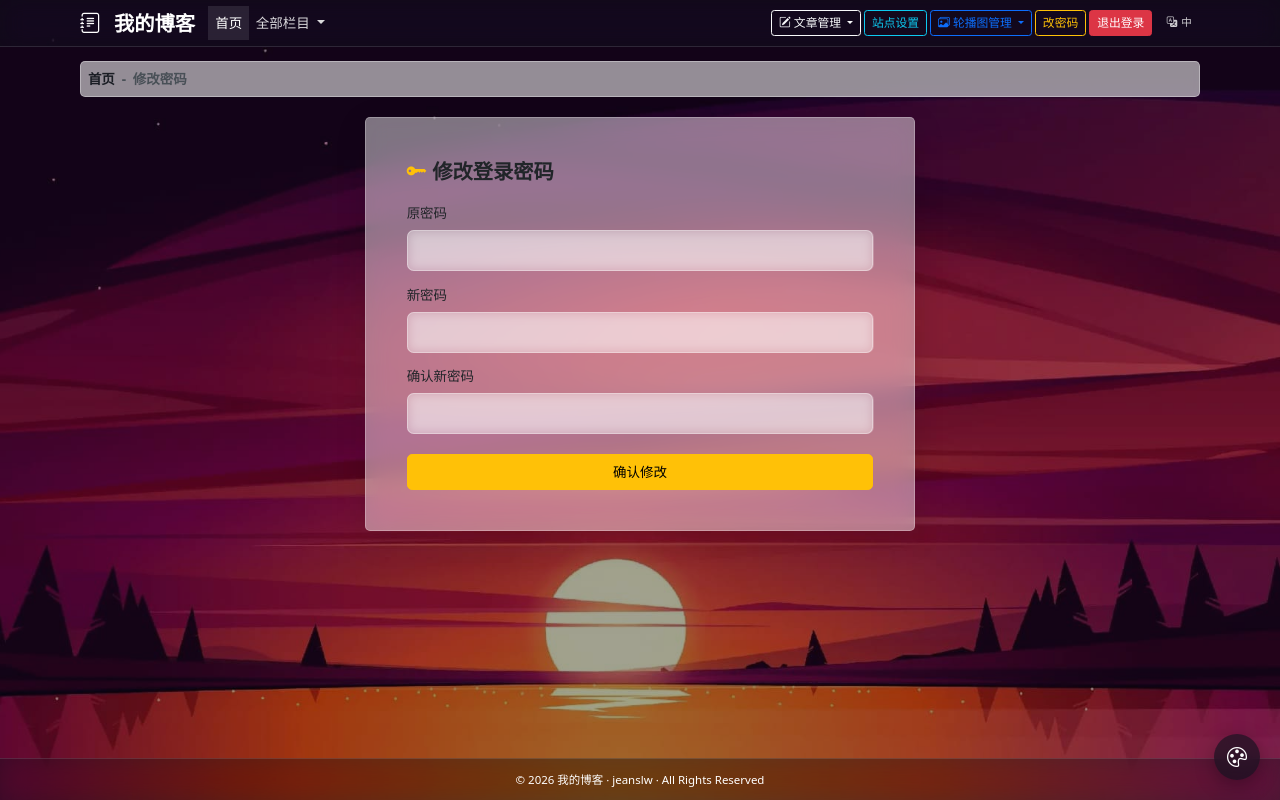
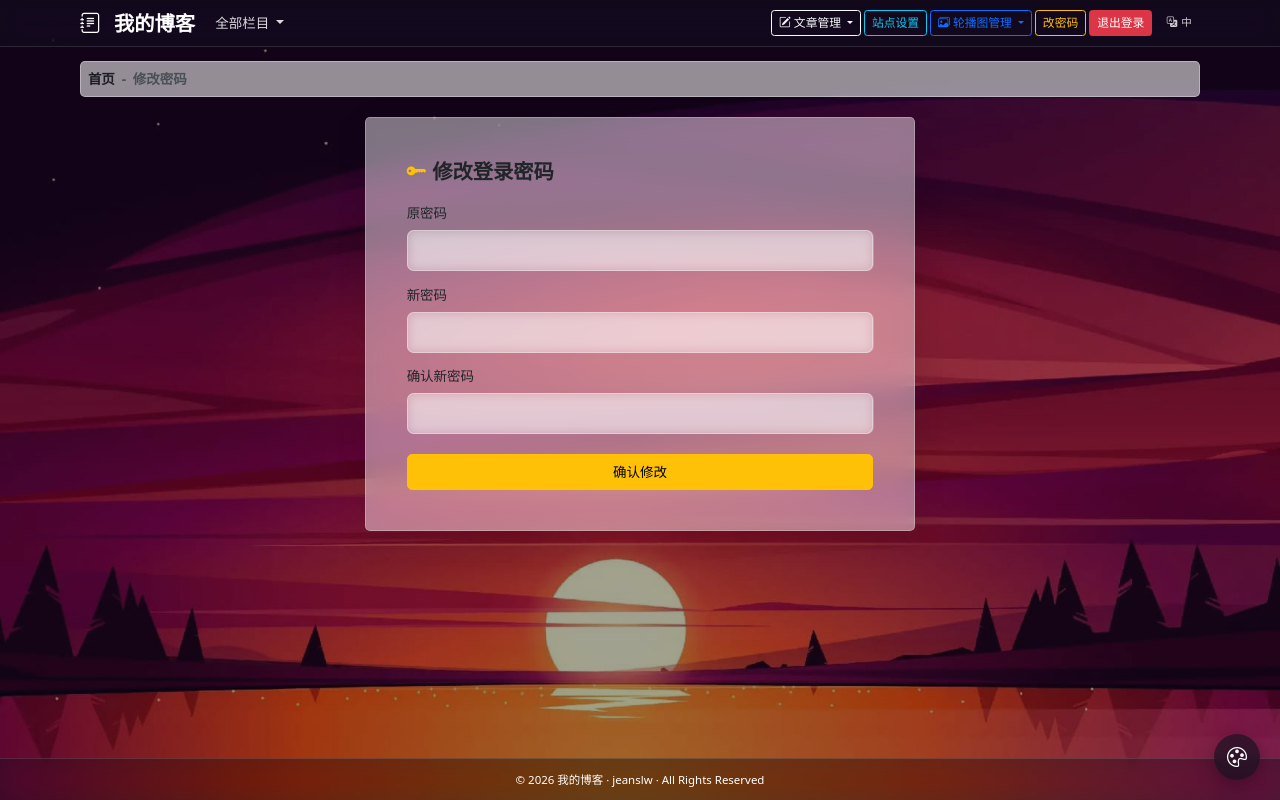
Before and after one commit to jeanslw/MicroBlog, a Flask app: page /admin/change_pwd in a window 1280 px wide. Run offline with Flask 3, Linux system fonts and the light colour scheme; the visitor is signed in with stand-in values (Sample User, id 1); data comes from the database, SQL or seed files in the repository; data that the repository does not hold is empty; some libraries are stand-ins or nearby versions.

Commit message:
style: drop redundant \u9996\u9875 link from top navbar
The '首页' link in the top navbar was redundant with the 'My Blog'
logo (which already links to blog.index) and with the breadcrumb
'首页' entry below, leading to three回首页 entry points on every
page. Remove the navbar link; logo + breadcrumb still cover the
back-home affordance.

```diff
--- a/templates/base.html
+++ b/templates/base.html
@@ -39,9 +39,6 @@
         </button>
         <div class="collapse navbar-collapse" id="navMenu">
             <ul class="navbar-nav me-auto mb-2 mb-lg-0">
-                <li class="nav-item">
-                    <a class="nav-link active" href="{{ url_for('blog.index') }}">{{ _('首页') }}</a>
-                </li>
                 <li class="nav-item dropdown">
                     <a class="nav-link dropdown-toggle" href="#" role="button" data-bs-toggle="dropdown">
                         {{ _('全部栏目') }}
```
